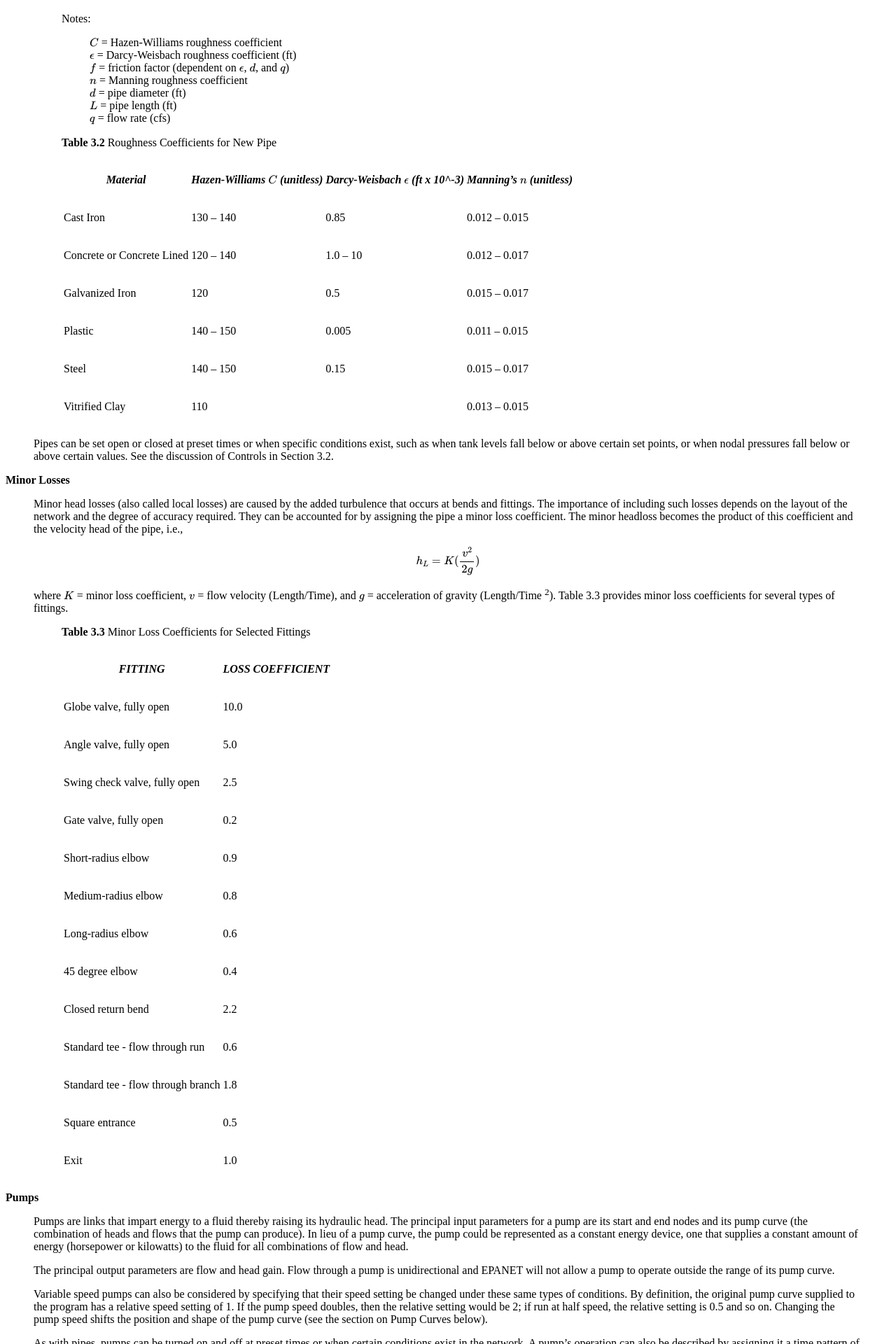
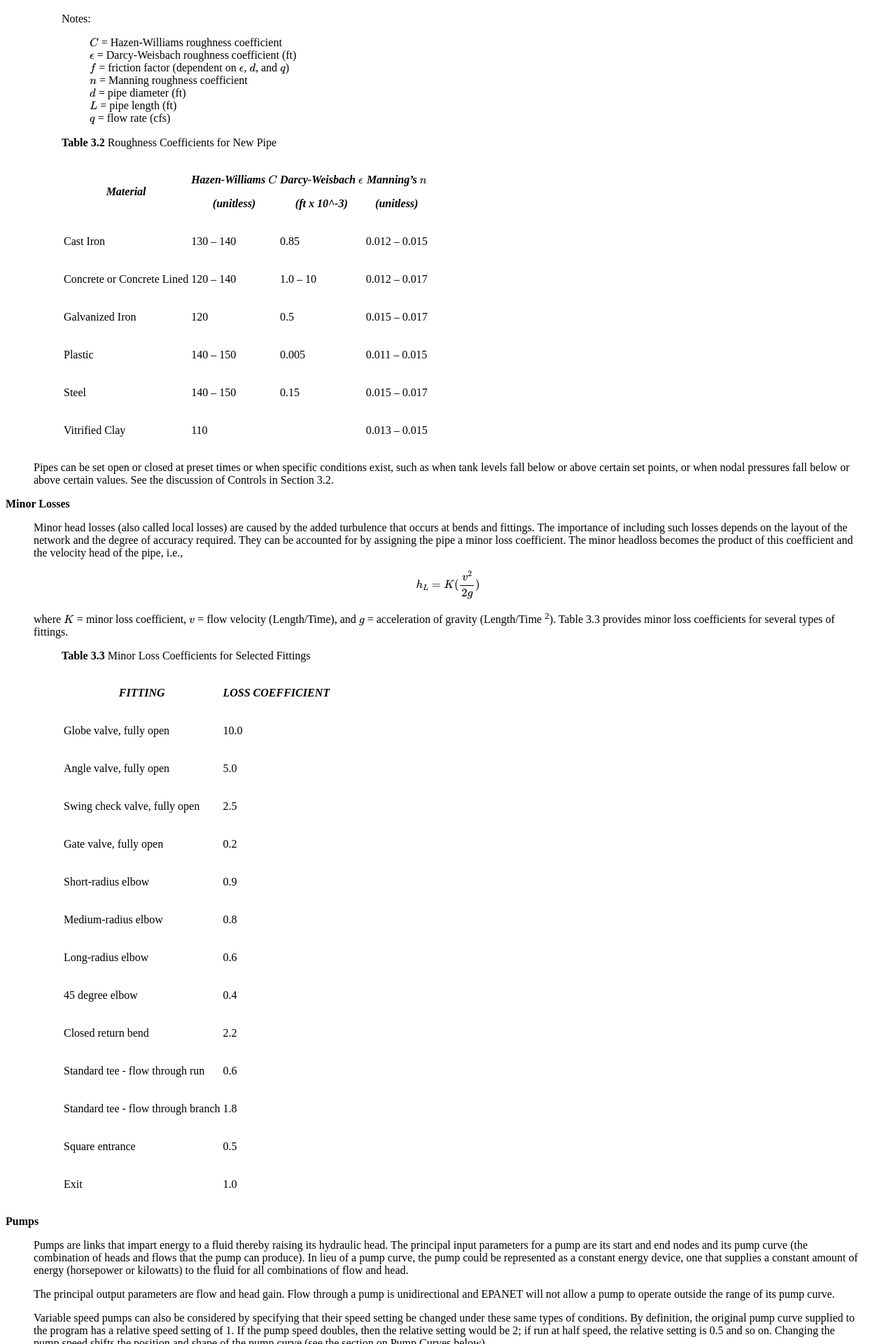
Before and after one commit to USEPA/epanet-manual, a Sphinx documentation site: the page built from docs/3_network_model.rst, in a window 1280 px wide. Shown: the part 3954-5874 px from the top of the page at 70% size. Built offline with Sphinx 7.4.7 and the Read the Docs theme 2.0.0, drawn with Linux system fonts in a browser that asks for light colours.

```diff
--- a/docs/3_network_model.rst
+++ b/docs/3_network_model.rst
@@ -277,8 +277,9 @@ Physical Components
     **Table 3.2** Roughness Coefficients for New Pipe
 
     +-----------------+------------------+------------------+-----------------+
-    | *Material*      | *Hazen-Williams* | *Darcy-Weisbach* | *Manning's*     |
-    |                 | :math:`C`        | :math:`\epsilon` | :math:`n`       |
+    |                 | *Hazen-Williams* | *Darcy-Weisbach* | *Manning's*     |
+    |     *Material*  | :math:`C`        | :math:`\epsilon` | :math:`n`       |
+    |                 |                  |                  |                 |
     |                 | *(unitless)*     | *(ft x 10^-3)*   | *(unitless)*    |
     +=================+==================+==================+=================+
     |    Cast Iron    |    130 -- 140    |     0.85         |  0.012 -- 0.015 |
```
